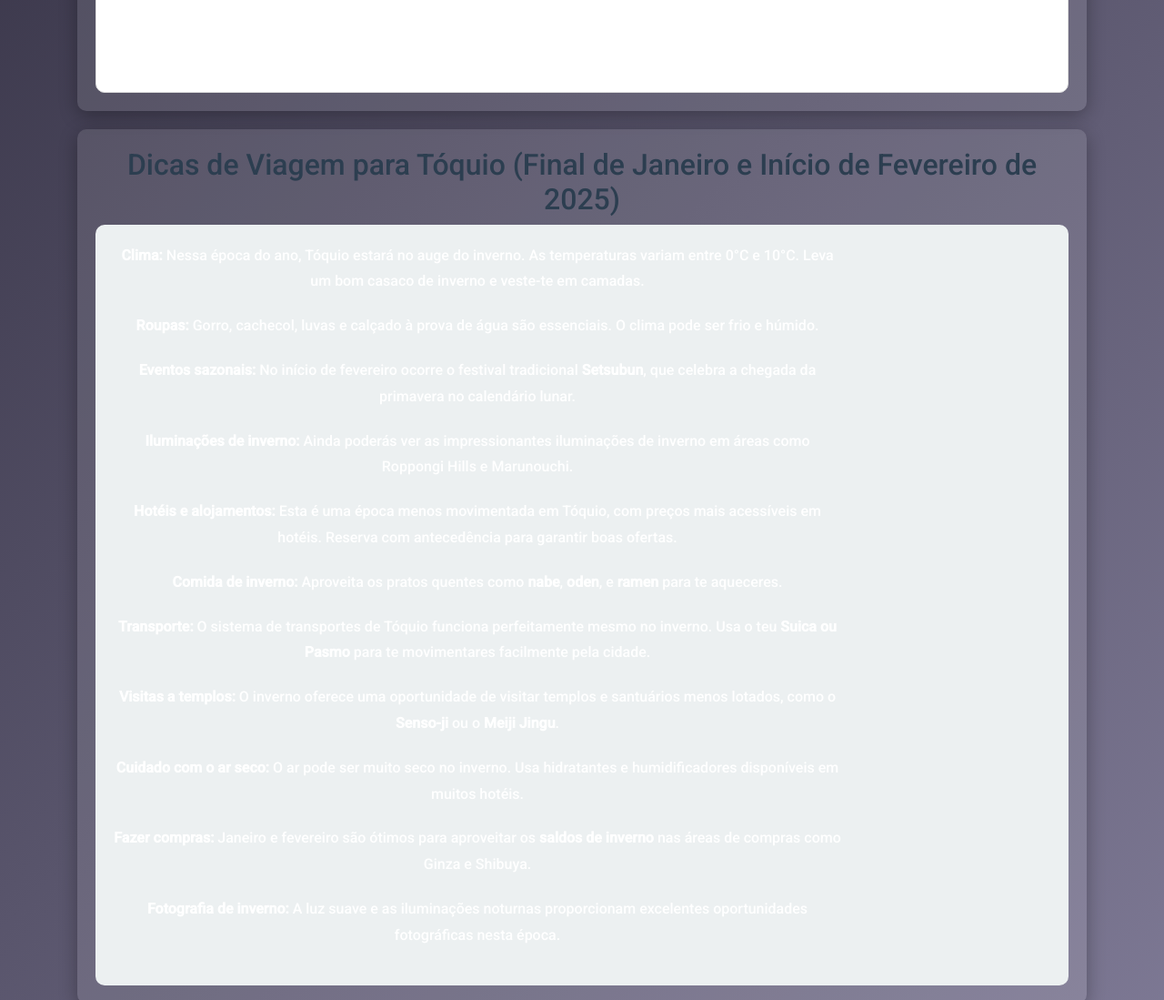
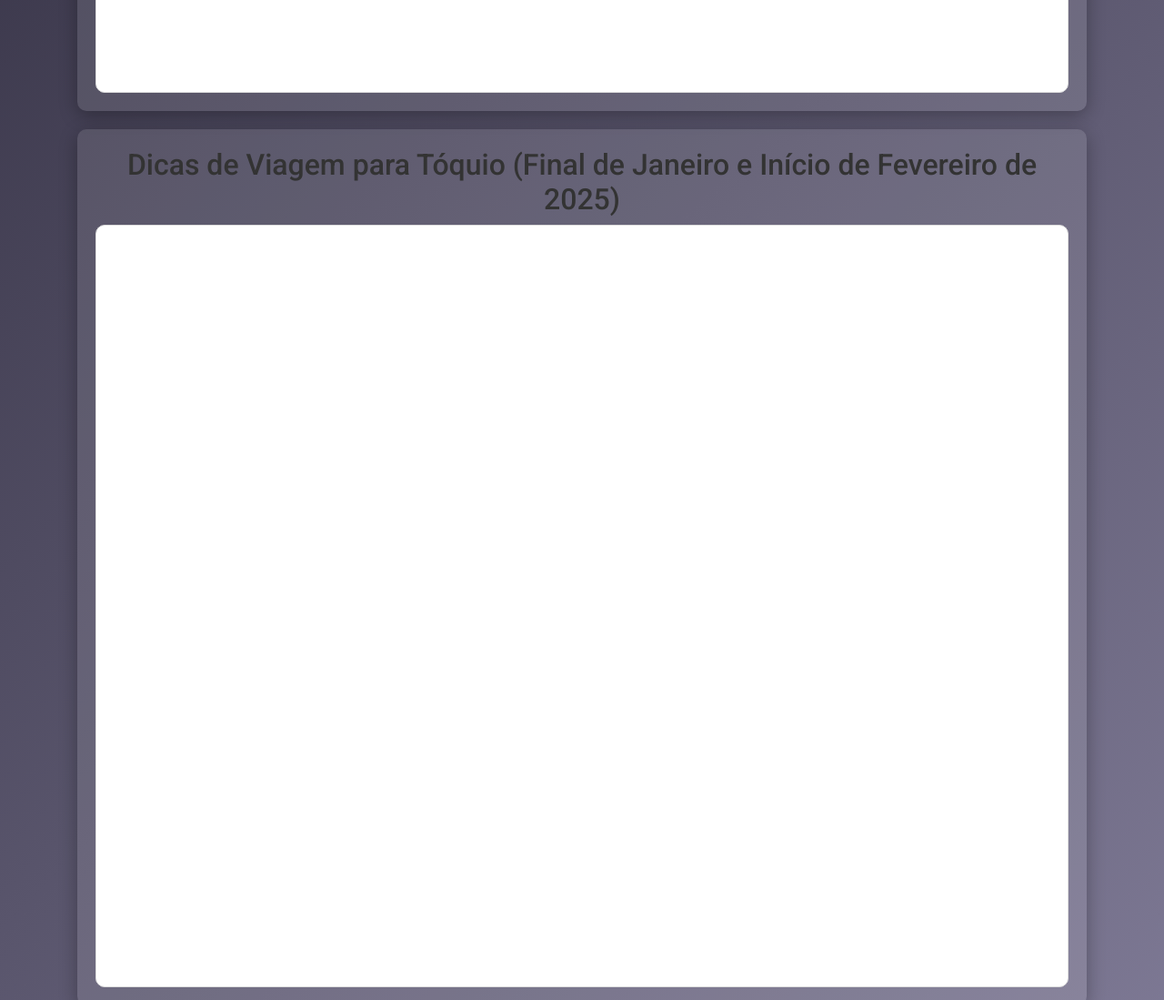
Before and after one commit to Kovacevix/Kovacevix, a plain HTML site: page intro.html in a window 1280 px wide. Shown: the part 1208-2307 px from the top of the page at 91% size. Drawn offline with nearby package versions, Linux system fonts and the light colour scheme; no server answers.

Commit message:
Update dicas.html

```diff
--- a/dicas.html
+++ b/dicas.html
@@ -1,5 +1,5 @@
-<h2 style="text-align: center; color: #2c3e50;">Dicas de Viagem para Tóquio (Final de Janeiro e Início de Fevereiro de 2025)</h2>
-<div style="background-color: #ecf0f1; padding: 20px; border-radius: 10px;">
+<h2 style="text-align: center; color: #333333;">Dicas de Viagem para Tóquio (Final de Janeiro e Início de Fevereiro de 2025)</h2>
+<div style="background-color: #ffffff; padding: 20px; border-radius: 10px; border: 1px solid #dddddd;">
   <p><strong>Clima:</strong> Nessa época do ano, Tóquio estará no auge do inverno. As temperaturas variam entre 0°C e 10°C. Leva um bom casaco de inverno e veste-te em camadas.</p>
   <p><strong>Roupas:</strong> Gorro, cachecol, luvas e calçado à prova de água são essenciais. O clima pode ser frio e húmido.</p>
   <p><strong>Eventos sazonais:</strong> No início de fevereiro ocorre o festival tradicional <strong>Setsubun</strong>, que celebra a chegada da primavera no calendário lunar.</p>
```
